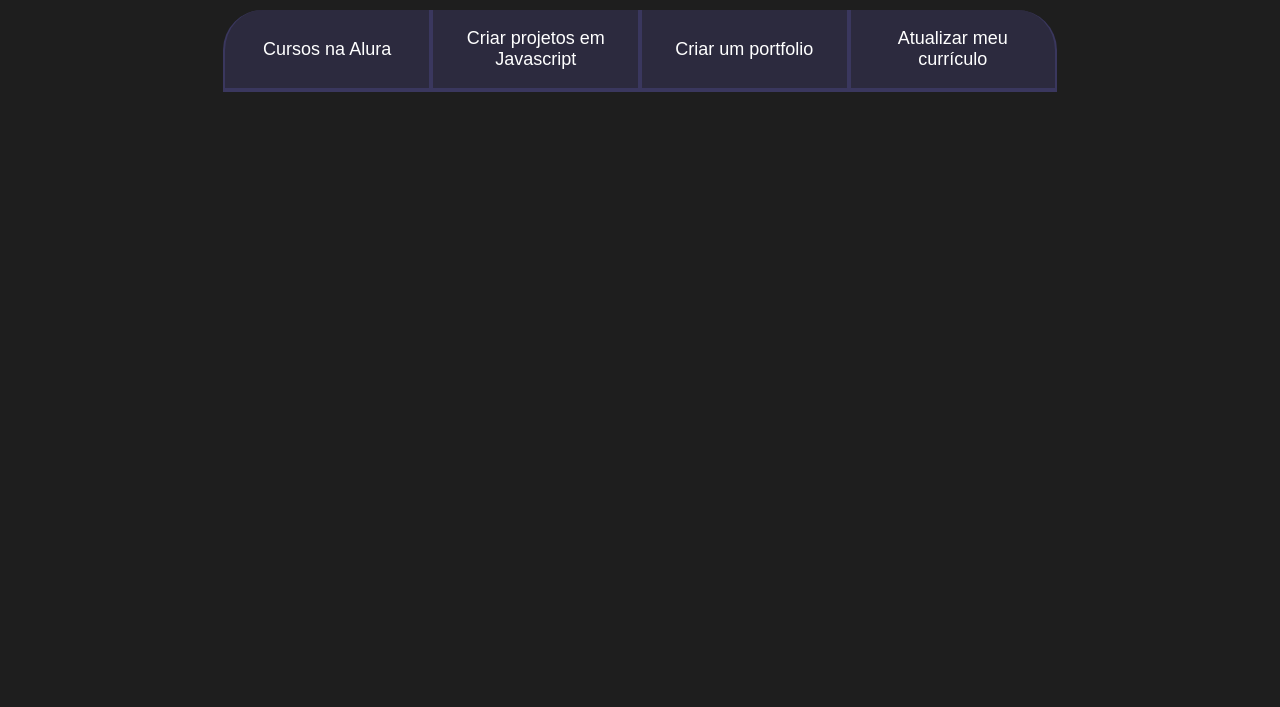
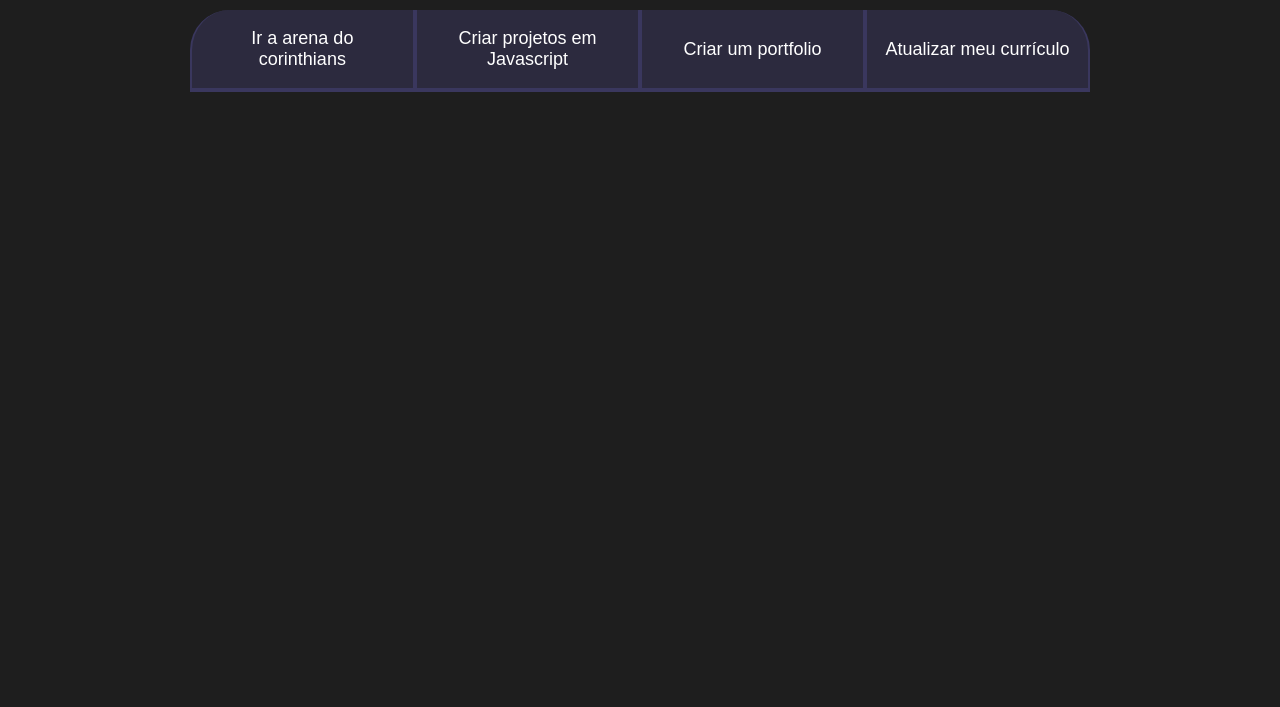
Before and after one commit to Pedrinoruim10/projeto11trimestre, a plain HTML site: page index.html in a window 1280 px wide. Shown: the part 93-800 px from the top of the page. Drawn offline with Linux system fonts and the light colour scheme.

Commit message:
corinthians

```diff
--- a/index.html
+++ b/index.html
@@ -12,7 +12,7 @@
     <section class="conteudo-principal">
         <h2 class="titulo-principal">Meus Objetivos do ano<span>_</span></h2>
         <div class="botoes">
-            <button class="botao">Cursos na Alura</button>
+            <button class="botao">Ir a arena do corinthians</button>
             <button class="botao">Criar projetos em Javascript</button>
             <button class="botao">Criar um portfolio</button>
             <button class="botao">Atualizar meu currículo</button>
```
